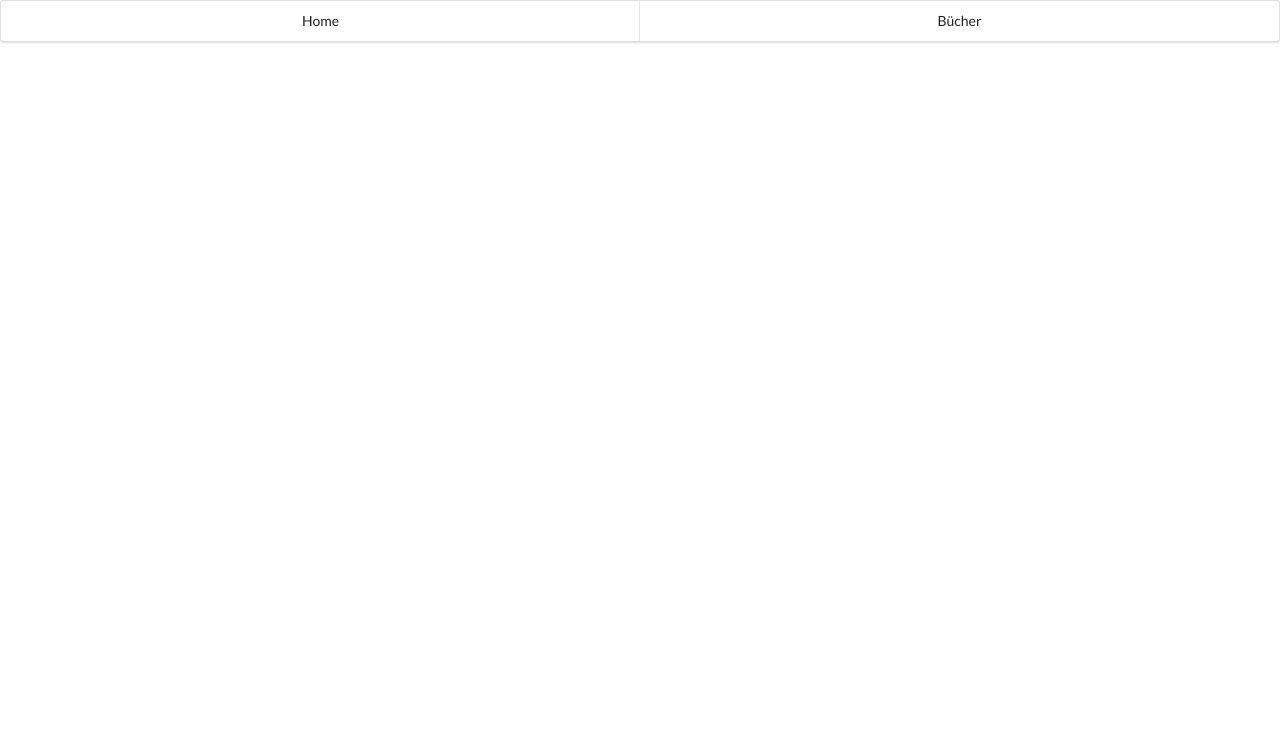
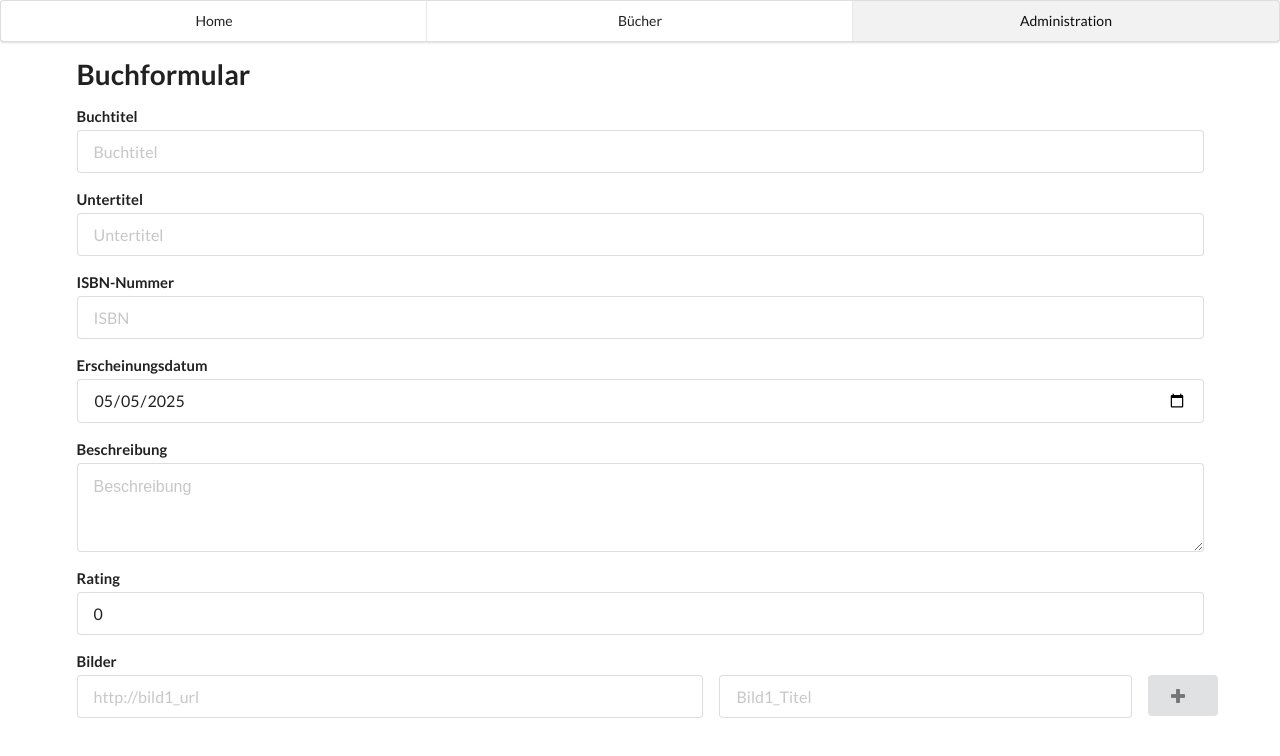
Before and after one commit to jschoenb/WFASS25, an Angular app: page /admin in a window 1280 px wide. Before the commit this address led to /. Shown: the top 756 px of the page. Built offline with nearby package versions, Linux system fonts and the light colour scheme.

Commit message:
Form first step

```diff
--- a/src/app/app.component.html
+++ b/src/app/app.component.html
@@ -1,6 +1,7 @@
-<div class="ui two item tabs menu">
+<div class="ui three item tabs menu">
   <a routerLink="home" routerLinkActive="active" class="item">Home</a>
   <a [routerLink]="'books'" routerLinkActive="active" class="item">Bücher</a>
+  <a routerLink="admin" routerLinkActive="active" class="item">Administration</a>
 </div>
 <div class="ui container">
   <router-outlet></router-outlet>
--- a/src/app/app.routes.ts
+++ b/src/app/app.routes.ts
@@ -4,6 +4,7 @@ import {BookListComponent} from './book-list/book-list.component';
 import {BookDetailsComponent} from './book-details/book-details.component';
 import {FirstComponent} from './first/first.component';
 import {SecondComponent} from './second/second.component';
+import {BookFormComponent} from './book-form/book-form.component';
 
 export const routes: Routes = [
   {path:'', redirectTo:'home', pathMatch:'full'},
@@ -15,4 +16,6 @@ export const routes: Routes = [
       {path:'second', component: SecondComponent},
     ]
   },
+  {path:'admin', component: BookFormComponent},
+  {path:'admin/:isbn', component: BookFormComponent},
 ];
--- a/src/app/book-details/book-details.component.html
+++ b/src/app/book-details/book-details.component.html
@@ -53,7 +53,9 @@
   <button class="ui tiny red labeled icon button" (click)="removeBook()">
     <i class="remove icon"></i>Buch löschen
   </button>
-
+  <a class="ui tiny yellow labeled icon button" [routerLink]="['../../admin',b.isbn]">
+    <i class="edit icon"></i>Buch bearbeiten
+  </a>
 
   <h2>Testing the submenu</h2>
   <nav>
--- /dev/null
+++ b/src/app/book-form/book-form.component.html
@@ -0,0 +1,50 @@
+<h1>Buchformular</h1>
+<form class="ui large form" [formGroup]="bookForm">
+  <div class="field">
+    <label>Buchtitel</label>
+    <input type="text" placeholder="Buchtitel" formControlName="title">
+  </div>
+  <div class="field">
+    <label>Untertitel</label>
+    <input type="text" placeholder="Untertitel" formControlName="subtitle">
+  </div>
+  <div class="field" [class.disabled]="isUpdatingBook">
+    <label>ISBN-Nummer</label>
+    <input type="text" placeholder="ISBN" formControlName="isbn">
+  </div>
+  <div class="field">
+    <label>Erscheinungsdatum</label>
+    <input type="date" placeholder="Erscheingungsdatum" formControlName="published">
+  </div>
+  <div class="field">
+    <label>Beschreibung</label>
+    <textarea type="text" placeholder="Beschreibung" rows="3" formControlName="description"></textarea>
+  </div>
+  <div class="field">
+    <label>Rating</label>
+    <input type="number" placeholder="Rating" formControlName="rating">
+  </div>
+  <div class="field">
+    <label>Bilder</label>
+    <div formArrayName="images">
+      @for(control of images.controls; let i=$index, l=$last; track i){
+        <div class="fields" [formGroupName]="i">
+          <input type="hidden" formControlName="id">
+          <div class="nine wide field">
+            <input type="text" placeholder="http://bild{{i+1}}_url" formControlName="url">
+          </div>
+          <div class="six wide field">
+            <input type="text" placeholder="Bild{{i+1}}_Titel" formControlName="title">
+          </div>
+          @if(l){
+            <div class="one wide field">
+              <button type="button" class="ui large button" (click)="addThumbnailControl()">
+                <i class="add icon"></i>
+              </button>
+            </div>
+          }
+        </div>
+      }
+    </div>
+  </div>
+</form>
--- /dev/null
+++ b/src/app/book-form/book-form.component.ts
@@ -0,0 +1,73 @@
+import {Component, OnInit} from '@angular/core';
+import {FormArray, FormBuilder, FormGroup, ReactiveFormsModule} from '@angular/forms';
+import {BookStoreService} from '../shared/book-store.service';
+import {ActivatedRoute, Router} from '@angular/router';
+import {BookFactory} from '../shared/book-factory';
+
+@Component({
+  selector: 'bs-book-form',
+  imports: [
+    ReactiveFormsModule
+  ],
+  templateUrl: './book-form.component.html',
+  styles: ``
+})
+export class BookFormComponent implements OnInit {
+  bookForm : FormGroup;
+  isUpdatingBook : boolean = false;
+  book = BookFactory.empty();
+  images : FormArray
+
+  constructor(private fb:FormBuilder,private bs:BookStoreService,
+              private route:ActivatedRoute, private router:Router) {
+    this.bookForm = this.fb.group({});
+    this.images = this.fb.array([]);
+  }
+
+  ngOnInit() {
+    const isbn = this.route.snapshot.params["isbn"];
+    if(isbn){ // book update
+      this.isUpdatingBook = true;
+      this.bs.getSingle(isbn).subscribe(book =>{
+          this.book = book;
+          this.initBook();
+      });
+    }
+    this.initBook();
+  }
+
+  initBook(){
+    this.buildThumbnailArray();
+    this.bookForm = this.fb.group({
+      id: this.book.id,
+      title: this.book.title,
+      subtitle: this.book.subtitle,
+      isbn: this.book.isbn,
+      description: this.book.description,
+      rating: this.book.rating,
+      published : new Date(this.book.published).toISOString().split('T')[0],
+      images: this.images,
+    })
+  }
+
+  private buildThumbnailArray() {
+    if(this.book.images){
+      this.images = this.fb.array([]);
+      for(let img of this.book.images){
+        this.images.push(this.fb.group({
+          url: img.url,
+          title: img.title,
+          id: img.id
+        }));
+      }
+      //for new book
+      if(this.book.images.length == 0){
+        this.addThumbnailControl();
+      }
+    }
+  }
+
+  addThumbnailControl() {
+    this.images.push(this.fb.group({url: '', title: '', id: 0}));
+  }
+}
--- a/src/app/shared/book-factory.ts
+++ b/src/app/shared/book-factory.ts
@@ -4,4 +4,20 @@ export class BookFactory {
   static empty() : Book {
     return new Book(0, '', '', [], new Date(), 0, '', 0, [], '');
   }
+
+  static fromObject(rawBook: any): Book {
+    return new Book(
+      rawBook.id,
+      rawBook.isbn,
+      rawBook.title,
+      rawBook.authors,
+      typeof(rawBook.published) === 'string' ?
+        new Date(rawBook.published) : rawBook.published,
+      rawBook.user_id,
+      rawBook.subtitle,
+      rawBook.rating,
+      rawBook.images,
+      rawBook.description,
+    );
+  }
 }
--- a/src/app/shared/book-store.service.ts
+++ b/src/app/shared/book-store.service.ts
@@ -27,6 +27,16 @@ export class BookStoreService {
     pipe(retry(3)).pipe(catchError(this.errorHandler));
   }
 
+  create(book: Book): Observable<any> {
+    return this.http.post<Book>(`${this.api}/books`, book).
+    pipe(retry(3)).pipe(catchError(this.errorHandler));
+  }
+
+  update(book: Book): Observable<any> {
+    return this.http.put<Book>(`${this.api}/books/${book.isbn}`, book).
+    pipe(retry(3)).pipe(catchError(this.errorHandler));
+  }
+
   getAllSearchViaFetch(searchTerm: string,abortSignal: AbortSignal): Promise<Response> {
     return fetch(`${this.api}/books/search/${searchTerm}`,{signal:abortSignal});
   }
```
